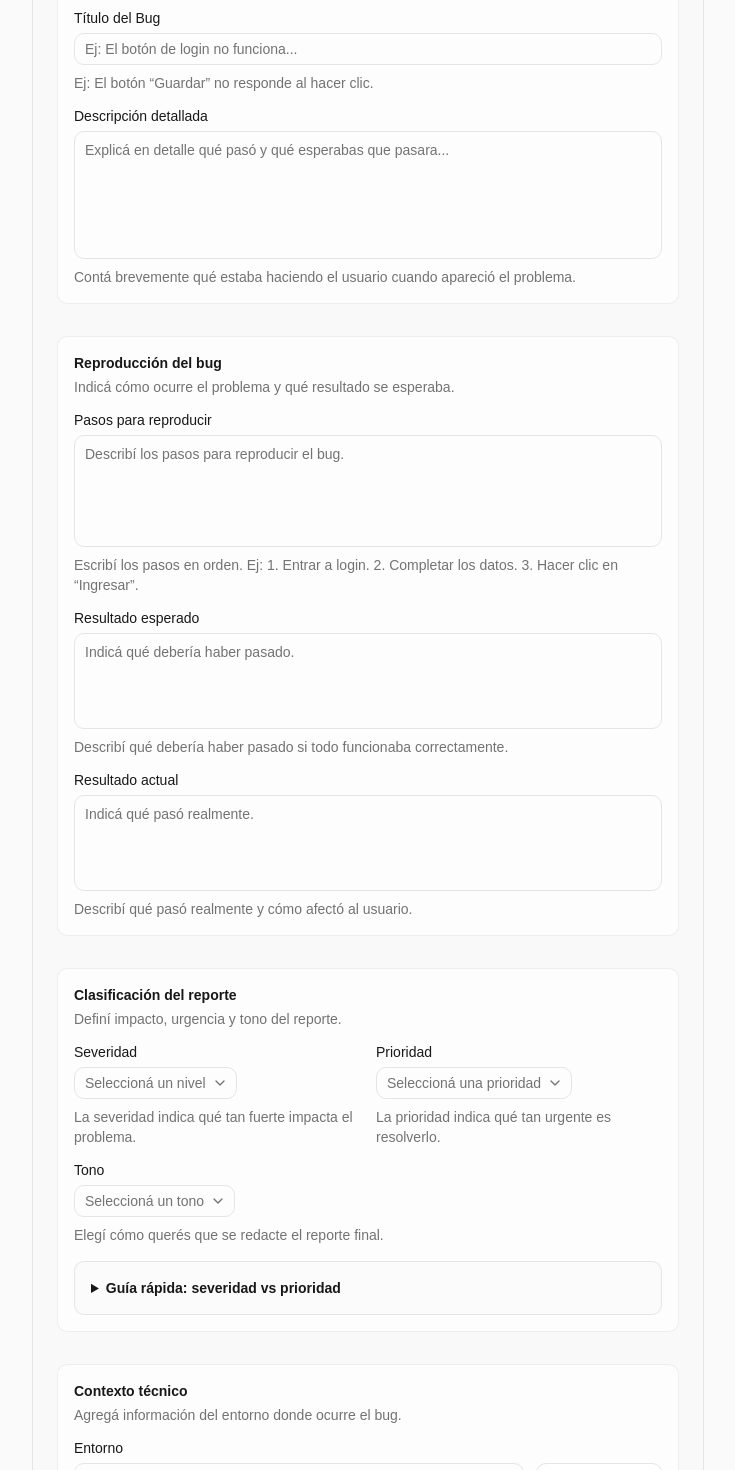
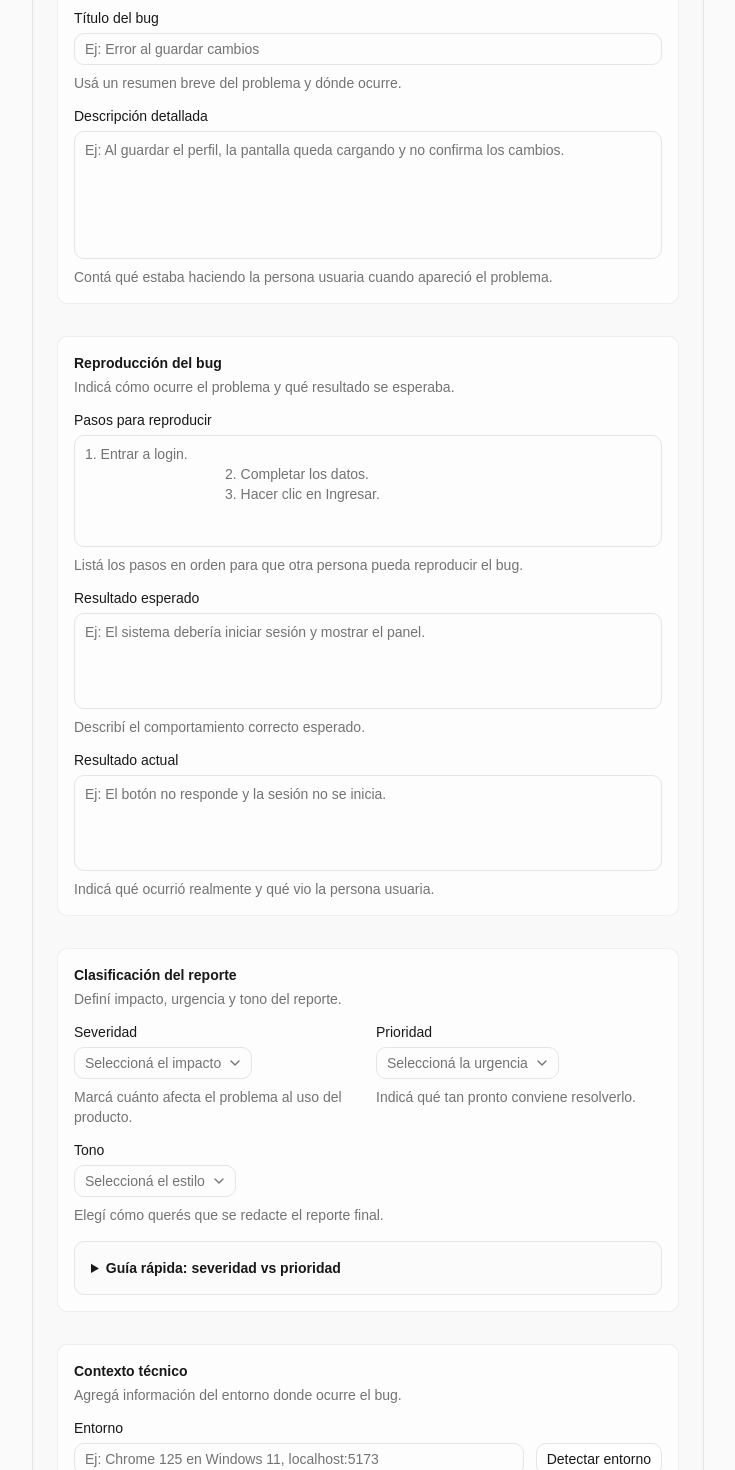
Before and after one commit to Agustin742/proyecto-2-Generador-de-Reportes-de-bugs, a React (Vite) app: page / in a window 1280 px wide. Shown: the part 280-1750 px from the top of the page, without its empty margins (272-1007 px from the left). Built offline with nearby package versions, Linux system fonts and the light colour scheme.

Commit message:
refactor: improve bug report helper texts

```diff
--- a/src/features/bug-report/components/BugReportForm.tsx
+++ b/src/features/bug-report/components/BugReportForm.tsx
@@ -118,15 +118,15 @@ export function BugReportForm() {
               name="title"
               render={({ field }) => (
                 <FormItem>
-                  <FormLabel>Título del Bug</FormLabel>
+                  <FormLabel>Título del bug</FormLabel>
                   <FormControl>
                     <Input
-                      placeholder="Ej: El botón de login no funciona..."
+                      placeholder="Ej: Error al guardar cambios"
                       {...field}
                     />
                   </FormControl>
                   <p className="text-sm text-muted-foreground">
-                    Ej: El botón “Guardar” no responde al hacer clic.
+                    Usá un resumen breve del problema y dónde ocurre.
                   </p>
                   <FormMessage />
                 </FormItem>
@@ -141,13 +141,13 @@ export function BugReportForm() {
                   <FormLabel>Descripción detallada</FormLabel>
                   <FormControl>
                     <Textarea
-                      placeholder="Explicá en detalle qué pasó y qué esperabas que pasara..."
+                      placeholder="Ej: Al guardar el perfil, la pantalla queda cargando y no confirma los cambios."
                       className="h-32 resize-none"
                       {...field}
                     />
                   </FormControl>
                   <p className="text-sm text-muted-foreground">
-                    Contá brevemente qué estaba haciendo el usuario cuando apareció
+                    Contá qué estaba haciendo la persona usuaria cuando apareció
                     el problema.
                   </p>
                   <FormMessage />
@@ -174,14 +174,15 @@ export function BugReportForm() {
                   <FormLabel>Pasos para reproducir</FormLabel>
                   <FormControl>
                     <Textarea
-                      placeholder="Describí los pasos para reproducir el bug."
+                      placeholder={`1. Entrar a login.
+                                    2. Completar los datos.
+                                    3. Hacer clic en Ingresar.`}
                       className="h-28 resize-none"
                       {...field}
                     />
                   </FormControl>
                   <p className="text-sm text-muted-foreground">
-                    Escribí los pasos en orden. Ej: 1. Entrar a login. 2. Completar
-                    los datos. 3. Hacer clic en “Ingresar”.
+                    Listá los pasos en orden para que otra persona pueda reproducir el bug.
                   </p>
                   <FormMessage />
                 </FormItem>
@@ -196,14 +197,13 @@ export function BugReportForm() {
                   <FormLabel>Resultado esperado</FormLabel>
                   <FormControl>
                     <Textarea
-                      placeholder="Indicá qué debería haber pasado."
+                      placeholder="Ej: El sistema debería iniciar sesión y mostrar el panel."
                       className="h-24 resize-none"
                       {...field}
                     />
                   </FormControl>
                   <p className="text-sm text-muted-foreground">
-                    Describí qué debería haber pasado si todo funcionaba
-                    correctamente.
+                    Describí el comportamiento correcto esperado.
                   </p>
                   <FormMessage />
                 </FormItem>
@@ -218,13 +218,13 @@ export function BugReportForm() {
                   <FormLabel>Resultado actual</FormLabel>
                   <FormControl>
                     <Textarea
-                      placeholder="Indicá qué pasó realmente."
+                      placeholder="Ej: El botón no responde y la sesión no se inicia."
                       className="h-24 resize-none"
                       {...field}
                     />
                   </FormControl>
                   <p className="text-sm text-muted-foreground">
-                    Describí qué pasó realmente y cómo afectó al usuario.
+                    Indicá qué ocurrió realmente y qué vio la persona usuaria.
                   </p>
                   <FormMessage />
                 </FormItem>
@@ -252,7 +252,7 @@ export function BugReportForm() {
                     <Select onValueChange={field.onChange} value={field.value}>
                       <FormControl>
                         <SelectTrigger>
-                          <SelectValue placeholder="Seleccioná un nivel" />
+                          <SelectValue placeholder="Seleccioná el impacto" />
                         </SelectTrigger>
                       </FormControl>
                       <SelectContent>
@@ -263,7 +263,7 @@ export function BugReportForm() {
                       </SelectContent>
                     </Select>
                     <p className="text-sm text-muted-foreground">
-                      La severidad indica qué tan fuerte impacta el problema.
+                      Marcá cuánto afecta el problema al uso del producto.
                     </p>
                     <FormMessage />
                   </FormItem>
@@ -279,7 +279,7 @@ export function BugReportForm() {
                     <Select onValueChange={field.onChange} value={field.value}>
                       <FormControl>
                         <SelectTrigger>
-                          <SelectValue placeholder="Seleccioná una prioridad" />
+                          <SelectValue placeholder="Seleccioná la urgencia" />
                         </SelectTrigger>
                       </FormControl>
                       <SelectContent>
@@ -289,7 +289,7 @@ export function BugReportForm() {
                       </SelectContent>
                     </Select>
                     <p className="text-sm text-muted-foreground">
-                      La prioridad indica qué tan urgente es resolverlo.
+                      Indicá qué tan pronto conviene resolverlo.
                     </p>
                     <FormMessage />
                   </FormItem>
@@ -306,7 +306,7 @@ export function BugReportForm() {
                   <Select onValueChange={field.onChange} value={field.value}>
                     <FormControl>
                       <SelectTrigger>
-                        <SelectValue placeholder="Seleccioná un tono" />
+                        <SelectValue placeholder="Seleccioná el estilo" />
                       </SelectTrigger>
                     </FormControl>
                     <SelectContent>
@@ -345,7 +345,7 @@ export function BugReportForm() {
                   <div className="flex flex-col gap-3 sm:flex-row sm:items-start">
                     <FormControl>
                       <Input
-                        placeholder="Ej: Producción, staging, Android 13..."
+                        placeholder="Ej: Chrome 125 en Windows 11, localhost:5173"
                         {...field}
                       />
                     </FormControl>
@@ -359,7 +359,7 @@ export function BugReportForm() {
                     </Button>
                   </div>
                   <p className="text-sm text-muted-foreground">
-                    Ej: Chrome 125, Windows 11, ambiente producción.
+                    Agregá navegador, sistema operativo, dispositivo o URL si aplica.
                   </p>
                   <FormMessage />
                 </FormItem>
```
